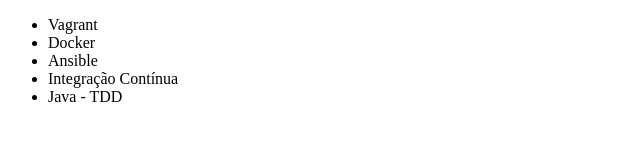
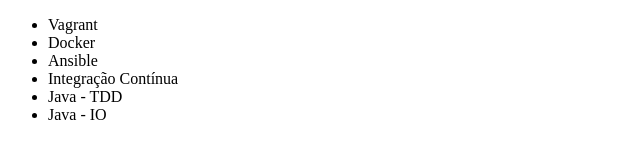
Before and after one commit to MatheuSilvaBrr/alura-git, a plain HTML site: page index.html in a window 1280 px wide. Shown: the full height of the page, 0-640 px from the left. Drawn offline with Linux system fonts and the light colour scheme.

Commit message:
adicionando Curso Java - IO

```diff
--- a/index.html
+++ b/index.html
@@ -11,6 +11,7 @@
         <li>Ansible</li>
         <li>Integração Contínua</li>
         <li>Java - TDD</li>
+        <li>Java - IO</li>
     </ul>
 </body>
 </html>
```
